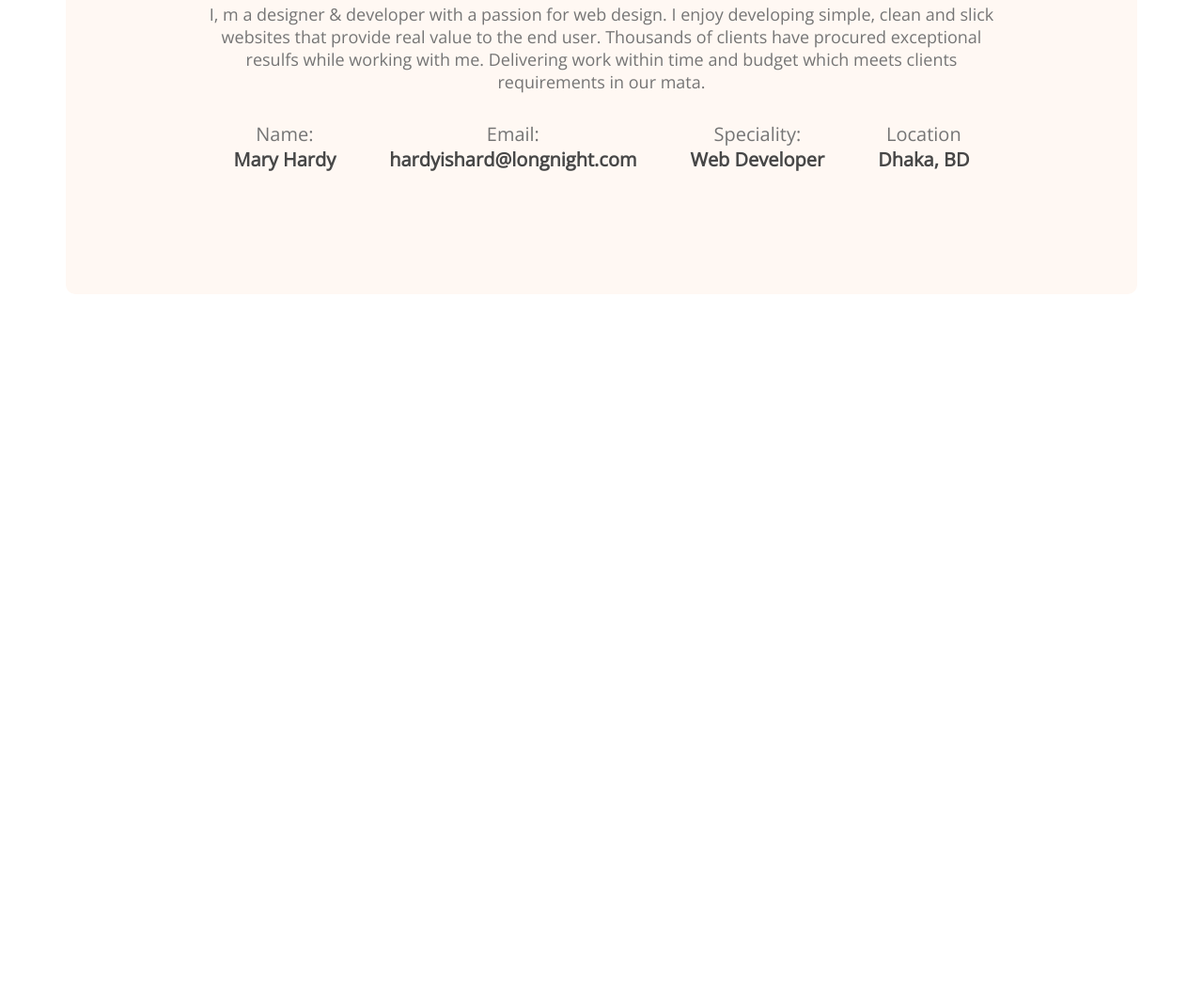
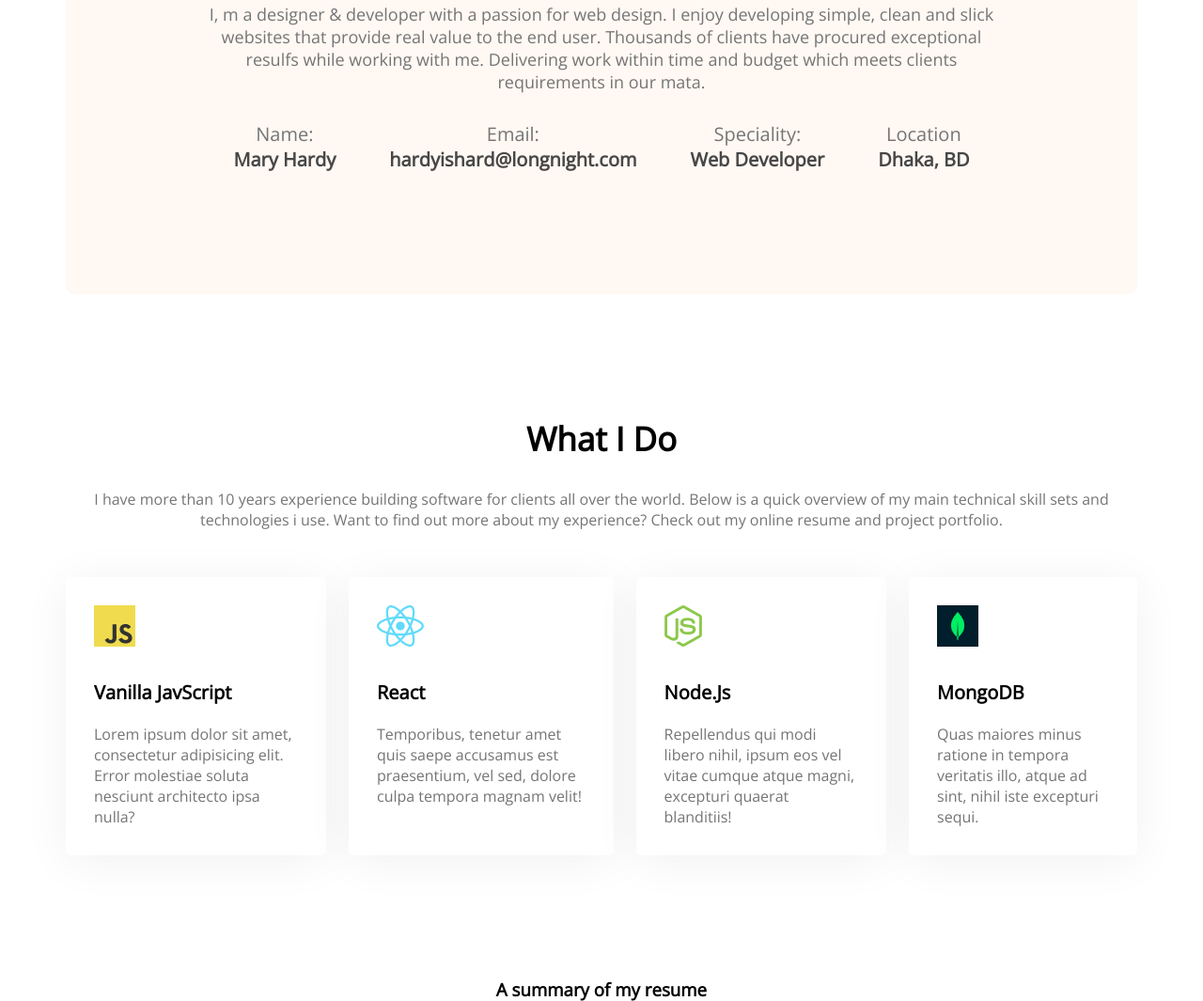
Before and after one commit to being-saiful/developer-portfolio, a plain HTML site: page index.html in a window 1280 px wide. Shown: the part 1174-2239 px from the top of the page at 94% size. Before the commit the page ends 1487 px from the top, so only its background shows below. Drawn offline with nearby package versions, Linux system fonts and the light colour scheme; a web font is replaced by a local one.

Commit message:
what i do section has been added

```diff
--- a/index.html
+++ b/index.html
@@ -68,6 +68,50 @@
 
         </section>
 
+        <!-- WHat I Do section -->
+
+        <section class="skills">
+            <h3 class="skills-title">What I Do</h3>
+            <p class="skills-description">I have more than 10 years experience building software for clients all over
+                the world. Below is a quick
+                overview of my main technical skill sets and technologies i use. Want to find out more about my
+                experience? Check out my online resume and project portfolio.</p>
+            <div class="skills-container">
+                <div class="skill">
+                    <img src="images/icons/js.png" alt="">
+                    <h6 class="skill-title">Vanilla JavScript</h6>
+                    <p class="skill-description">Lorem ipsum dolor sit amet, consectetur adipisicing elit. Error
+                        molestiae soluta nesciunt architecto ipsa nulla?</p>
+                </div>
+                <div class="skill">
+                    <img src="images/icons/react.png" alt="">
+                    <h6 class="skill-title">React</h6>
+                    <p class="skill-description">Temporibus, tenetur amet quis saepe accusamus est praesentium, vel sed,
+                        dolore culpa tempora magnam velit!</p>
+                </div>
+                <div class="skill">
+                    <img src="images/icons/nodejs.png" alt="">
+                    <h6 class="skill-title">Node.Js</h6>
+                    <p class="skill-description">Repellendus qui modi libero nihil, ipsum eos vel vitae cumque atque
+                        magni, excepturi quaerat blanditiis!</p>
+                </div>
+                <div class="skill">
+                    <img src="images/icons/mongo.png" alt="">
+                    <h6 class="skill-title">MongoDB</h6>
+                    <p class="skill-description">Quas maiores minus ratione in tempora veritatis illo, atque ad sint,
+                        nihil iste excepturi sequi.</p>
+                </div>
+            </div>
+
+        </section>
+
+        <!-- Resume section -->
+
+        <section class="resume">
+            <h3 class="resume-title">A summary of my resume</h3>
+
+        </section>
+
     </main>
     <footer>
 
--- a/styles/portfolio.css
+++ b/styles/portfolio.css
@@ -92,10 +92,13 @@ main {
     margin: 0 auto;
 }
 
-/* abou-me styles */
+/* about-me styles */
+
+section {
+    margin-top: 130px;
+}
 
 .about-me {
-    margin-top: 130px;
     background-color: #FFF8F3;
     border-radius: 10px;
     padding: 130px 150px;
@@ -132,3 +135,47 @@ main {
     font-size: 20px;
     color: #474747;
 }
+
+/* What I Do styles */
+
+.skills-title {
+    text-align: center;
+    font-size: 35px;
+    margin-bottom: 30px;
+}
+
+.skills-description {
+    color: #757575;
+    text-align: center;
+    margin-bottom: 50px;
+
+}
+
+.skills-container {
+    display: flex;
+    gap: 24px;
+}
+
+.skill {
+    background: #FFFFFF;
+    box-shadow: 0px 6px 50px rgba(0, 0, 0, 0.06);
+    border-radius: 5px;
+    padding: 30px;
+}
+
+.skill-title {
+    font-weight: 700;
+    font-size: 20px;
+    margin-top: 30px;
+    margin-bottom: 20px;
+}
+
+.skill-description {
+    color: #757575;
+}
+
+/* Resume styles */
+
+.resume-title {
+    text-align: center;
+}
```
